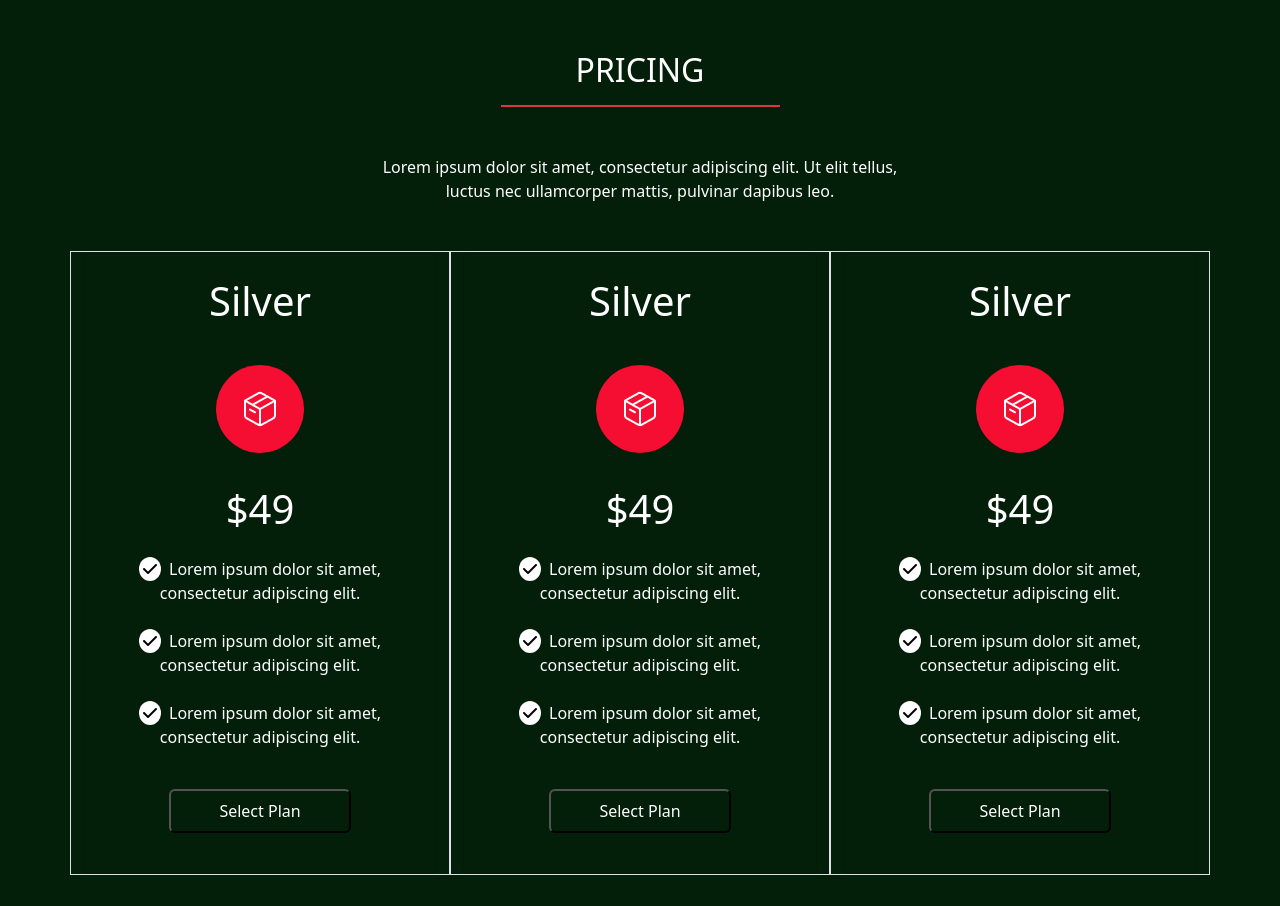
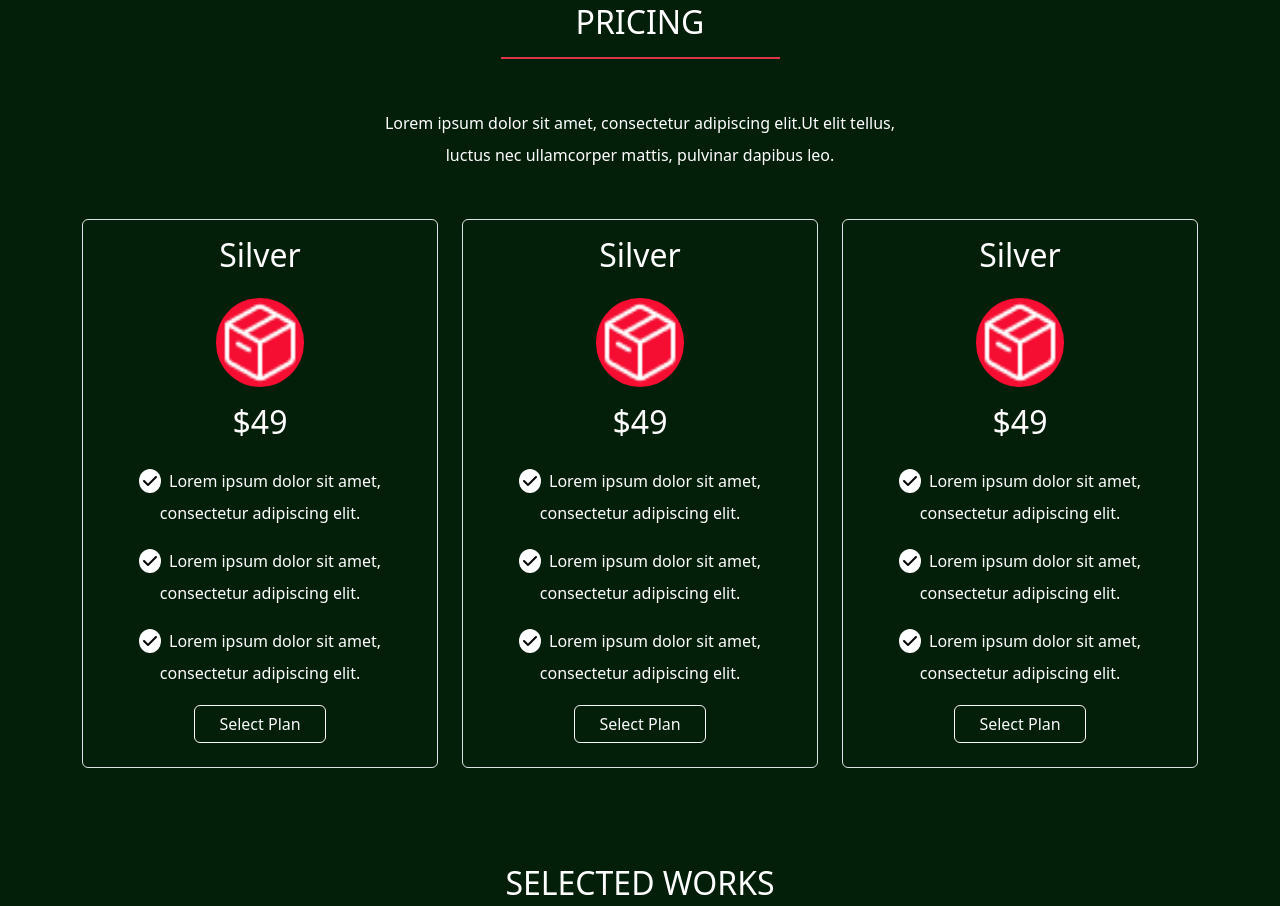
Before and after one commit to sadik-miah/portfolio, a plain HTML site: page html/index.html in a window 1280 px wide. Shown: the part 1367-2273 px from the top of the page. Drawn offline with nearby package versions, Linux system fonts and the light colour scheme.

Commit message:
pricing section added

```diff
--- a/css/style.css
+++ b/css/style.css
@@ -74,3 +74,21 @@ ul li {
 .footer-bg {
     background-color: #163225;
 }
+
+
+
+
+
+
+
+
+/* curd style */
+.card-img {
+    background-color: #F50D32;
+}
+
+.card-btn2:hover {
+    color: white;
+    background-color: #F50D32;
+
+}
--- a/html/index.html
+++ b/html/index.html
@@ -114,77 +114,100 @@
             </div>
         </div>
     </section>
-    <!-- pricing sec start -->
-    <section class="container mt-5 pt-5">
-        <h2 class="text-center">PRICING</h2>
-        <hr class="w-25 mx-auto border border-1 border-danger opacity-100">
-        <p class="text-center my-5">Lorem ipsum dolor sit amet, consectetur adipiscing elit. Ut elit tellus, <br> luctus
-            nec ullamcorper mattis, pulvinar dapibus leo.</p>
-        <div class="card-hover gap row row-cols-1 row-cols-sm-2 row-cols-md-3 g-4">
-            <div class="col border border-1 ">
-                <div class="card h-100 card-bg text-white text-center ">
-                    <h1 class="text-center my-4">Silver</h1>
+
+    <!-- pricing section start here -->
+    <section class="container mt-5">
+        <div>
+            <h2 class="text-center">PRICING</h2>
+            <hr class="w-25 mx-auto border border-1 border-danger opacity-100">
+            <p class="text-center lh-lg my-5">Lorem ipsum dolor sit amet, consectetur adipiscing elit.Ut elit
+                tellus, <br>
+                luctus nec
+                ullamcorper mattis,
+                pulvinar dapibus leo.</p>
+        </div>
+        <div class="row row-cols-1 row-cols-sm-2 row-cols-md-3 g-4">
+            <div class="col">
+                <div class="text-center border border-1 rounded">
+                    <h2 class="p-3">Silver</h2>
                     <div class="text-center">
-                        <img class="img-fluid py-4 px-4 my-3 rounded-circle img-bg" src="img/Frame.png" alt="">
+                        <img class="img-fluid card-img w-25 rounded-circle" src="img/Frame.png" alt="">
                     </div>
-                    <div class="card-body">
-                        <h1 class="card-title">$49</h1>
-                        <p class="card-text mt-4"><i
-                                class="fa-solid fa-check py-1 px-1 me-2 text-black rounded-circle bg-white"></i>Lorem
-                            ipsum dolor sit amet, <br> consectetur adipiscing elit.</p>
-                        <p class="card-text mt-4"><i
-                                class="fa-solid fa-check py-1 px-1 me-2 text-black rounded-circle bg-white"></i>Lorem
-                            ipsum dolor sit amet, <br> consectetur adipiscing elit.</p>
-                        <p class="card-text mt-4"><i
-                                class="fa-solid fa-check py-1 px-1 me-2 text-black rounded-circle bg-white"></i>Lorem
-                            ipsum dolor sit amet, <br> consectetur adipiscing elit.</p>
-                        <button class="card-btn my-4 py-2 rounded btn-outline-light px-5">Select Plan</button>
+                    <div>
+                        <h2 class="pt-3">$49</h2>
+                        <p class="lh-lg pt-3"><span><i
+                                    class="fa-solid fa-check p-1 bg-white text-black rounded-circle me-2"></i></span>Lorem
+                            ipsum dolor sit amet, <br>
+                            consectetur
+                            adipiscing elit.</p>
+                        <p class="lh-lg"><span><i
+                                    class="fa-solid fa-check p-1 bg-white text-black rounded-circle me-2"></i></span>Lorem
+                            ipsum dolor sit amet, <br>
+                            consectetur
+                            adipiscing elit.</p>
+                        <p class="lh-lg"><span><i
+                                    class="fa-solid fa-check p-1 bg-white text-black rounded-circle me-2"></i></span>Lorem
+                            ipsum dolor sit amet, <br>
+                            consectetur
+                            adipiscing elit.</p>
+                        <button class="btn btn-outline-light card-btn2 px-4 mb-4">Select Plan</button>
                     </div>
                 </div>
             </div>
-            <div class="col border border-1 ">
-                <div class="card h-100 card-bg text-white text-center ">
-                    <h1 class="text-center my-4">Silver</h1>
+            <div class="col">
+                <div class="text-center border border-1 rounded h-100">
+                    <h2 class="p-3">Silver</h2>
                     <div class="text-center">
-                        <img class="img-fluid py-4 px-4 my-3 rounded-circle img-bg" src="img/Frame.png" alt="">
+                        <img class="img-fluid card-img w-25 rounded-circle" src="img/Frame.png" alt="">
                     </div>
-                    <div class="card-body">
-                        <h1 class="card-title">$49</h1>
-                        <p class="card-text mt-4"><i
-                                class="fa-solid fa-check py-1 px-1 me-2 text-black rounded-circle bg-white"></i>Lorem
-                            ipsum dolor sit amet, <br> consectetur adipiscing elit.</p>
-                        <p class="card-text mt-4"><i
-                                class="fa-solid fa-check py-1 px-1 me-2 text-black rounded-circle bg-white"></i>Lorem
-                            ipsum dolor sit amet, <br> consectetur adipiscing elit.</p>
-                        <p class="card-text mt-4"><i
-                                class="fa-solid fa-check py-1 px-1 me-2 text-black rounded-circle bg-white"></i>Lorem
-                            ipsum dolor sit amet, <br> consectetur adipiscing elit.</p>
-                        <button class="card-btn my-4 py-2 rounded btn-outline-light px-5">Select Plan</button>
+                    <div>
+                        <h2 class="pt-3">$49</h2>
+                        <p class="lh-lg pt-3"><span><i
+                                    class="fa-solid fa-check p-1 bg-white text-black rounded-circle me-2"></i></span>Lorem
+                            ipsum dolor sit amet, <br>
+                            consectetur
+                            adipiscing elit.</p>
+                        <p class="lh-lg"><span><i
+                                    class="fa-solid fa-check p-1 bg-white text-black rounded-circle me-2"></i></span>Lorem
+                            ipsum dolor sit amet, <br>
+                            consectetur
+                            adipiscing elit.</p>
+                        <p class="lh-lg"><span><i
+                                    class="fa-solid fa-check p-1 bg-white text-black rounded-circle me-2"></i></span>Lorem
+                            ipsum dolor sit amet, <br>
+                            consectetur
+                            adipiscing elit.</p>
+                        <button class="btn btn-outline-light card-btn2 px-4">Select Plan</button>
                     </div>
                 </div>
             </div>
-            <div class="col border border-1 ">
-                <div class="card h-100 card-bg text-white text-center ">
-                    <h1 class="text-center my-4">Silver</h1>
+            <div class="col">
+                <div class="text-center border border-1 rounded h-100">
+                    <h2 class="p-3">Silver</h2>
                     <div class="text-center">
-                        <img class="img-fluid py-4 px-4 my-3 rounded-circle img-bg" src="img/Frame.png" alt="">
+                        <img class="img-fluid card-img w-25 rounded-circle" src="img/Frame.png" alt="">
                     </div>
-                    <div class="card-body">
-                        <h1 class="card-title">$49</h1>
-                        <p class="card-text mt-4"><i
-                                class="fa-solid fa-check py-1 px-1 me-2 text-black rounded-circle bg-white"></i>Lorem
-                            ipsum dolor sit amet, <br> consectetur adipiscing elit.</p>
-                        <p class="card-text mt-4"><i
-                                class="fa-solid fa-check py-1 px-1 me-2 text-black rounded-circle bg-white"></i>Lorem
-                            ipsum dolor sit amet, <br> consectetur adipiscing elit.</p>
-                        <p class="card-text mt-4"><i
-                                class="fa-solid fa-check py-1 px-1 me-2 text-black rounded-circle bg-white"></i>Lorem
-                            ipsum dolor sit amet, <br> consectetur adipiscing elit.</p>
-                        <button class="card-btn my-4 py-2 rounded btn-outline-light px-5">Select Plan</button>
+                    <div>
+                        <h2 class="pt-3">$49</h2>
+                        <p class="lh-lg pt-3"><span><i
+                                    class="fa-solid fa-check p-1 bg-white text-black rounded-circle me-2"></i></span>Lorem
+                            ipsum dolor sit amet, <br>
+                            consectetur
+                            adipiscing elit.</p>
+                        <p class="lh-lg"><span><i
+                                    class="fa-solid fa-check p-1 bg-white text-black rounded-circle me-2"></i></span>Lorem
+                            ipsum dolor sit amet, <br>
+                            consectetur
+                            adipiscing elit.</p>
+                        <p class="lh-lg"><span><i
+                                    class="fa-solid fa-check p-1 bg-white text-black rounded-circle me-2"></i></span>Lorem
+                            ipsum dolor sit amet, <br>
+                            consectetur
+                            adipiscing elit.</p>
+                        <button class="btn btn-outline-light card-btn2 px-4">Select Plan</button>
                     </div>
                 </div>
             </div>
-
         </div>
     </section>
     <!-- SELECTED WORKS sec -->
```
